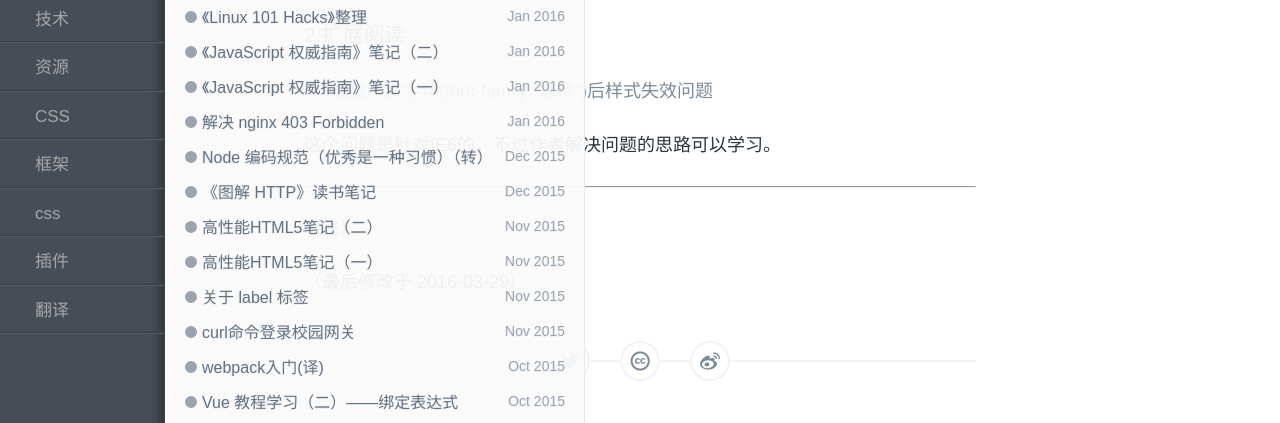
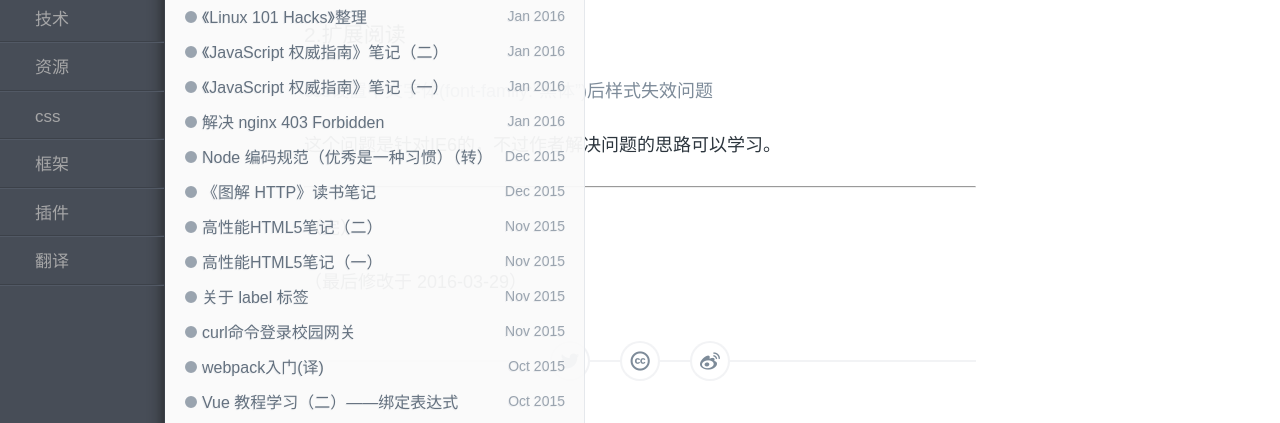
Before and after one commit to byr-gdp/byr-gdp.github.io, a Jekyll site: the page built from _posts/css/2015-5-6-resource-css-fonts-chinese.md, in a window 1280 px wide. Shown: the part 343-766 px from the top of the page. Built offline with Jekyll 4.4.1, drawn with Linux system fonts in a browser that asks for light colours; comment, search, counter and statistics services are not loaded.

Commit message:
rename category

```diff
--- a/_posts/css/2015-5-6-resource-css-fonts-chinese.md
+++ b/_posts/css/2015-5-6-resource-css-fonts-chinese.md
@@ -1,7 +1,7 @@
 ---
 layout: post
 title: CSS中文字体对照表
-category: CSS
+category: css
 tags: css, css3, font, font-family
 description: CSS中文字体对照表
 
```
